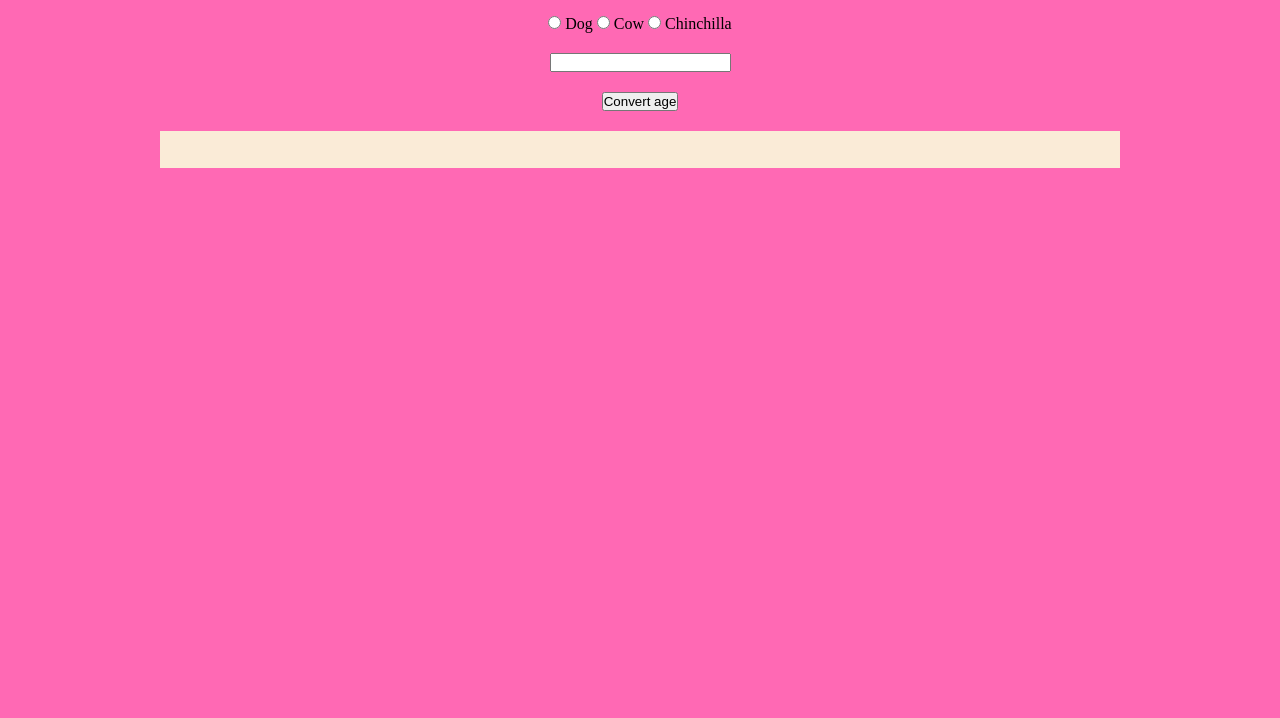
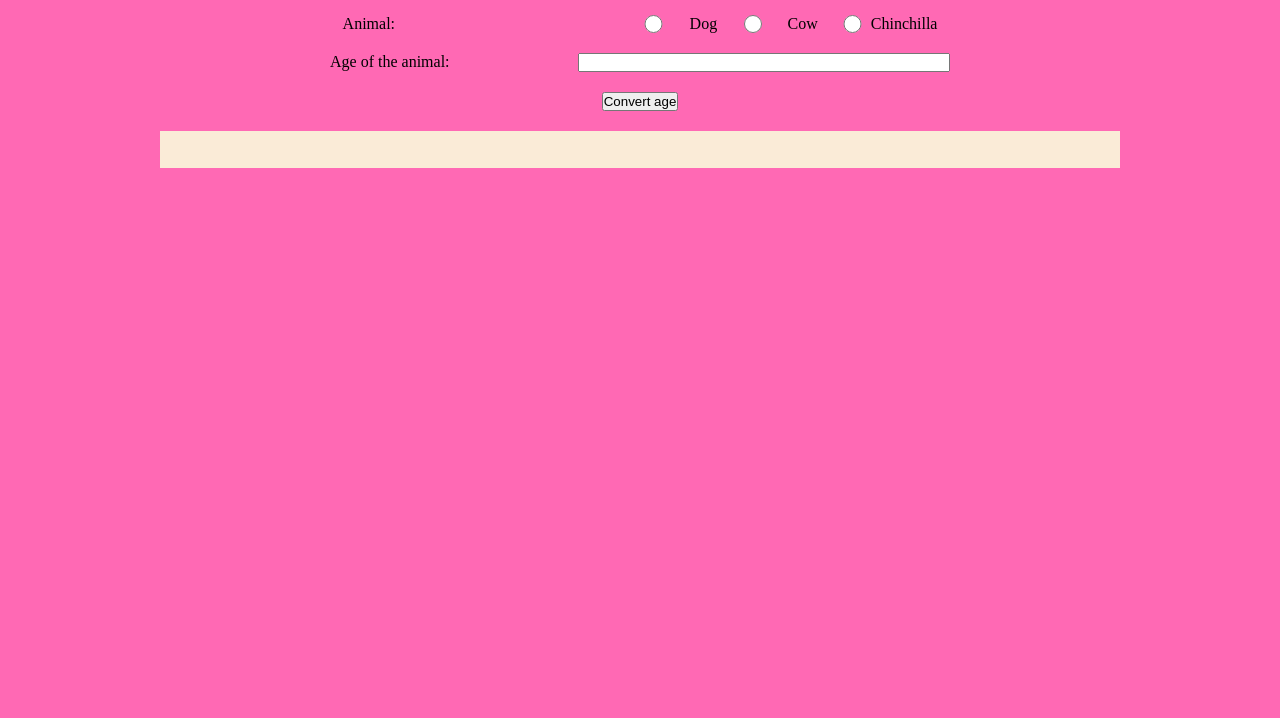
Before and after one commit to sklinkusch/JS-animal-age, a plain HTML site: page index.html in a window 1280 px wide. Shown: the part 82-800 px from the top of the page. Drawn offline with Linux system fonts and the light colour scheme.

Commit message:
adjusted sizes

```diff
--- a/assets/css/styles.css
+++ b/assets/css/styles.css
@@ -19,6 +19,28 @@ h1 {
 .formrow {
   margin: 20px;
   text-align: center;
+  display: flex;
+  flex-direction: row;
+  justify-content: center;
+}
+label[for="animal"] {
+  flex: 0 0 23.6%;
+  text-align: left;
+}
+label[for="age"] {
+  flex: 0 0 20%;
+  text-align: left;
+}
+input[type="radio"] {
+  flex: 0 0 3%;
+}
+label[for="dog"],
+label[for="cow"],
+label[for="chinchilla"] {
+  flex: 0 0 5%;
+}
+input[type="number"] {
+  width: 30%;
 }
 #messagecontainer {
   width: 75%;
--- a/index.html
+++ b/index.html
@@ -11,6 +11,7 @@
     <header><h1>Animal Age Calculator</h1></header>
     <form action="" method="get">
       <div class="formrow">
+        <label for="animal">Animal:</label>
         <input type="radio" name="animal" id="dog" value="Dog" />
         <label for="dog">Dog</label>
         <input type="radio" name="animal" id="cow" value="Cow" />
@@ -18,7 +19,10 @@
         <input type="radio" name="animal" id="chinchilla" value="Chinchilla" />
         <label for="chinchilla">Chinchilla</label>
       </div>
-      <div class="formrow"><input type="number" name="age" id="age" /></div>
+      <div class="formrow">
+        <label for="age">Age of the animal: </label>
+        <input type="number" name="age" id="age" />
+      </div>
       <div class="formrow">
         <input
           type="button"
```
